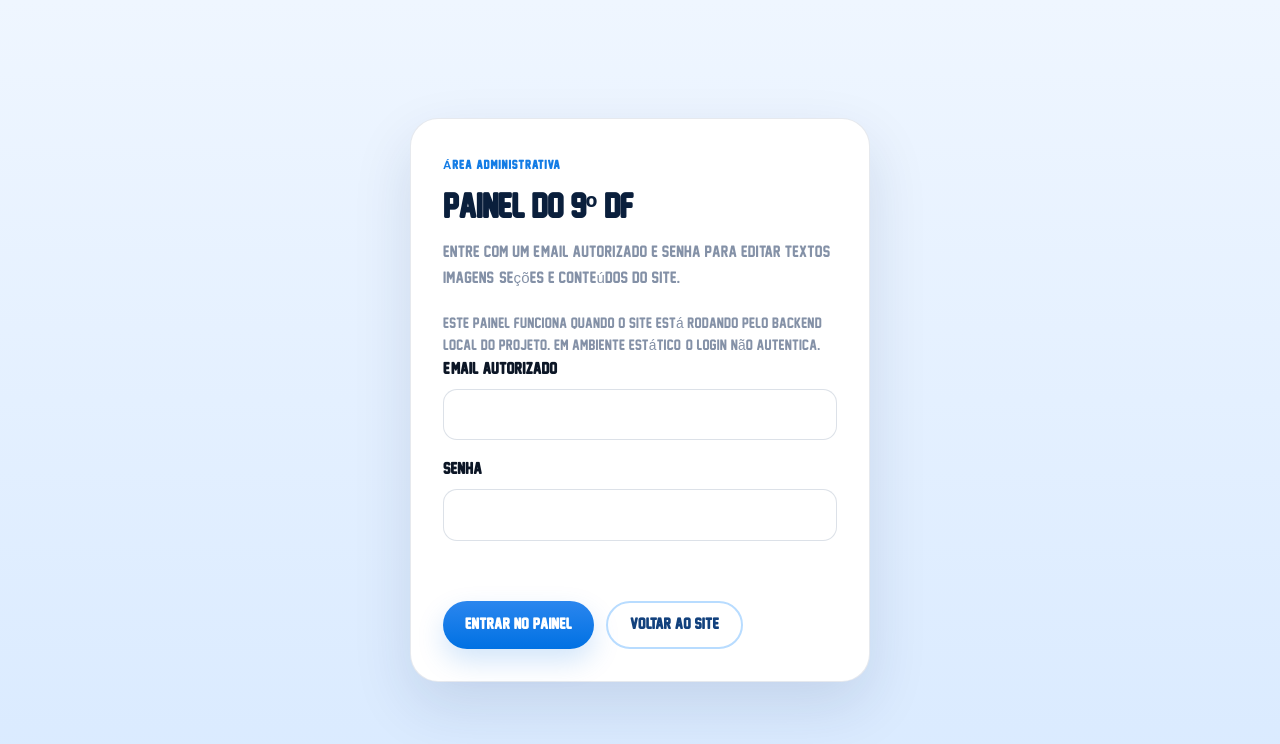
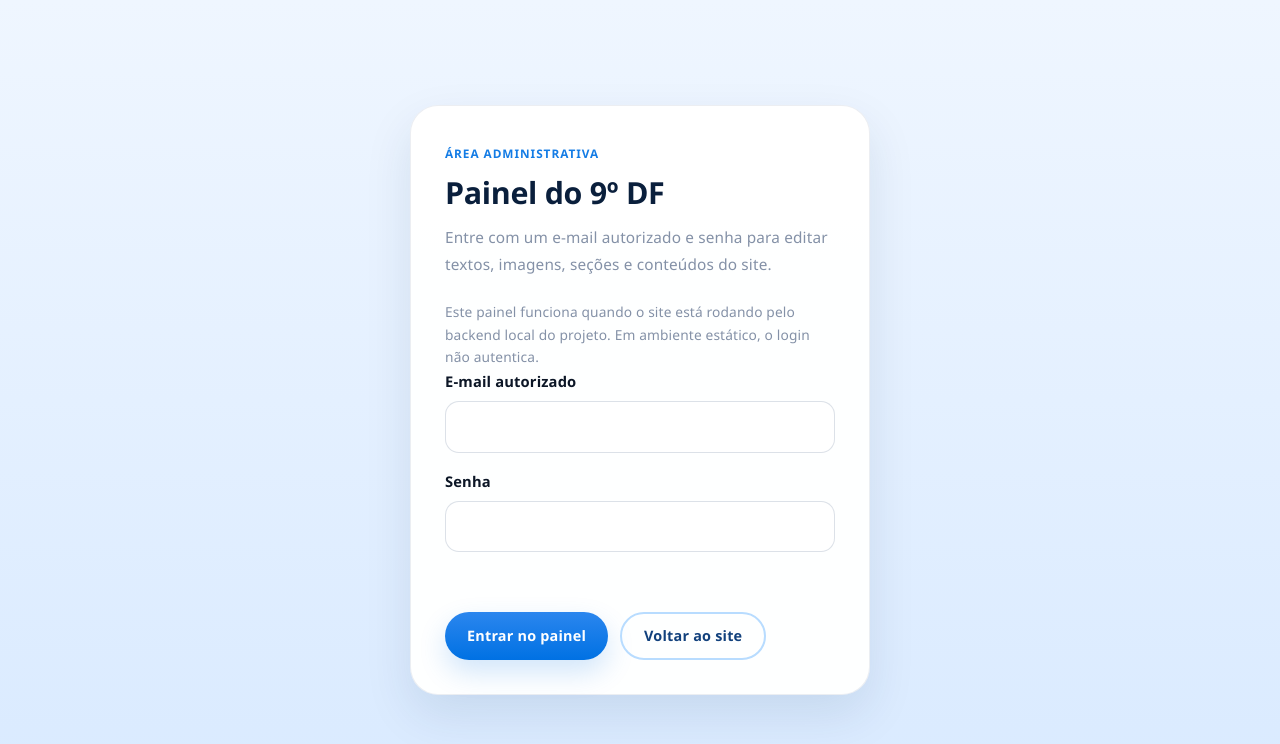
Before and after one commit to bezerrayan/Projeto-9df, a website: page login.html in a window 1280 px wide. Drawn offline with Linux system fonts and the light colour scheme.

Commit message:
Refina tipografia do admin e login

```diff
--- a/login.html
+++ b/login.html
@@ -7,17 +7,20 @@
     <link rel="stylesheet" href="https://cdnjs.cloudflare.com/ajax/libs/font-awesome/6.4.0/css/all.min.css">
     <link rel="stylesheet" href="style.css">
     <style>
-        body { min-height: 100vh; display: grid; place-items: center; background: linear-gradient(180deg, #eff6ff 0%, #d9eaff 100%); }
-        .login-shell { width: min(460px, calc(100vw - 32px)); padding: 32px; background: #fff; border: 1px solid rgba(13,45,90,.1); border-radius: 28px; box-shadow: 0 24px 60px rgba(13,45,90,.12); }
-        .login-shell h1 { font-size: 2rem; margin-bottom: 10px; }
-        .login-shell p { color: var(--muted); margin-bottom: 22px; }
+        :root { --font-admin-ui: "Segoe UI", Inter, system-ui, -apple-system, BlinkMacSystemFont, "Helvetica Neue", Arial, sans-serif; }
+        body { min-height: 100vh; display: grid; place-items: center; background: linear-gradient(180deg, #eff6ff 0%, #d9eaff 100%); font-family: var(--font-admin-ui); }
+        .login-shell { width: min(460px, calc(100vw - 32px)); padding: 34px; background: rgba(255,255,255,.96); border: 1px solid rgba(13,45,90,.08); border-radius: 28px; box-shadow: 0 20px 48px rgba(13,45,90,.10); }
+        .login-shell h1 { font-family: var(--font-admin-ui); font-size: 1.9rem; font-weight: 700; letter-spacing: -.01em; margin-bottom: 10px; }
+        .login-shell p { color: var(--muted); margin-bottom: 22px; font-size: .96rem; line-height: 1.75; letter-spacing: .01em; }
         .login-form { display: grid; gap: 16px; }
-        .login-form label { display: grid; gap: 7px; font-weight: 700; color: var(--ink); }
-        .login-form input { width: 100%; border: 1px solid rgba(13,45,90,.14); border-radius: 14px; padding: 14px 16px; font: 500 0.95rem/1.4 'New Athletic M54', sans-serif; }
+        .login-form label { display: grid; gap: 7px; font-weight: 600; color: var(--ink); font-size: .92rem; letter-spacing: .01em; }
+        .login-form input { width: 100%; border: 1px solid rgba(13,45,90,.14); border-radius: 14px; padding: 14px 16px; font: 500 0.95rem/1.4 var(--font-admin-ui); background: #fff; }
         .login-actions { display: flex; gap: 12px; flex-wrap: wrap; margin-top: 6px; }
         .login-feedback { min-height: 22px; font-size: 0.9rem; color: #b42318; }
-        .login-back { color: var(--blue-700); font-weight: 700; }
-        .login-hint { margin-top: 6px; font-size: 0.86rem; line-height: 1.6; color: var(--muted); }
+        .login-back { color: var(--blue-700); font-weight: 600; }
+        .login-hint { margin-top: 6px; font-size: 0.86rem; line-height: 1.65; letter-spacing: .01em; color: var(--muted); }
+        .login-shell .eyebrow { font-family: var(--font-admin-ui); font-size: .74rem; letter-spacing: .08em; }
+        .login-shell .btn { font-family: var(--font-admin-ui); font-weight: 600; }
     </style>
 </head>
 <body>
```
